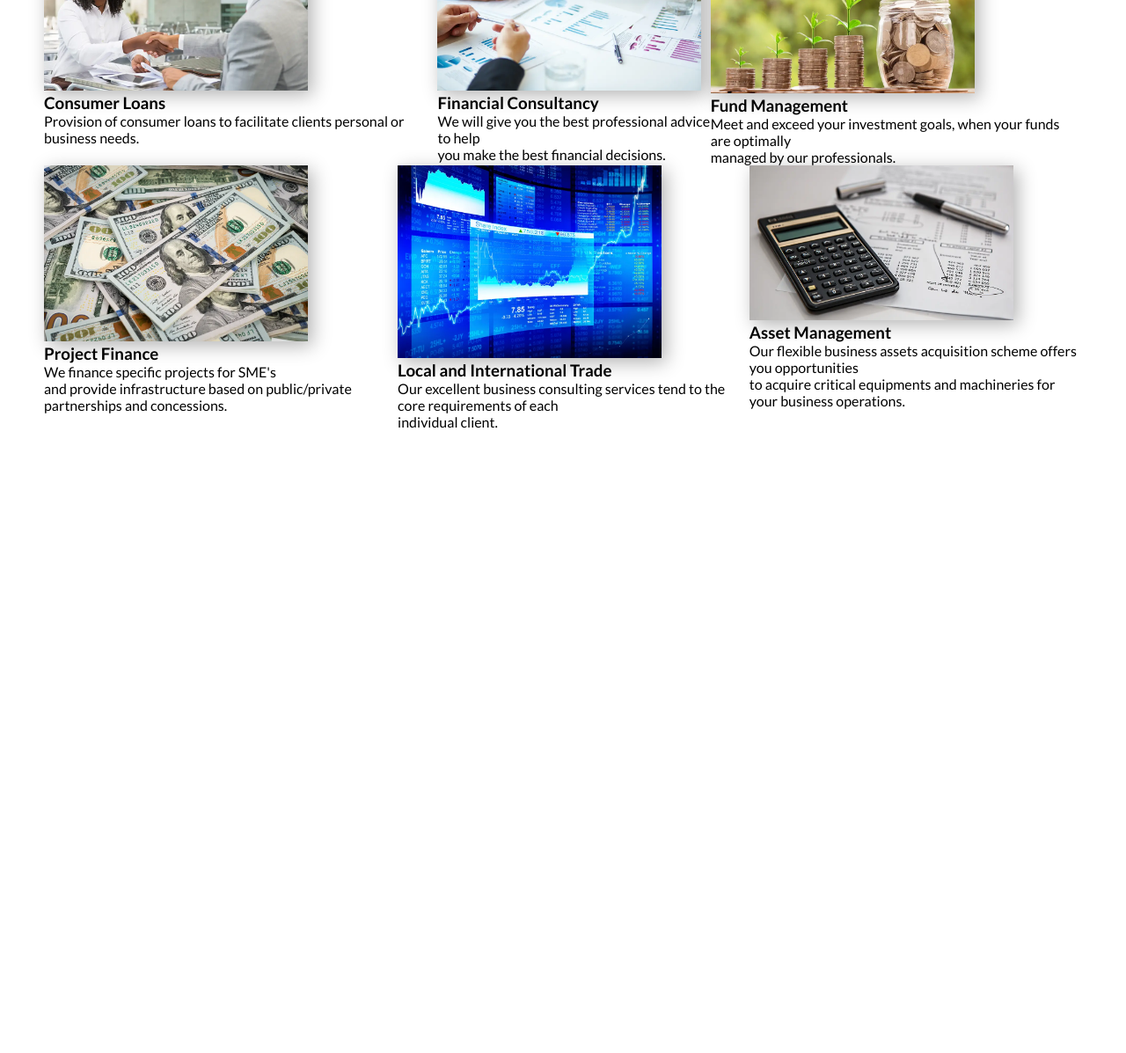
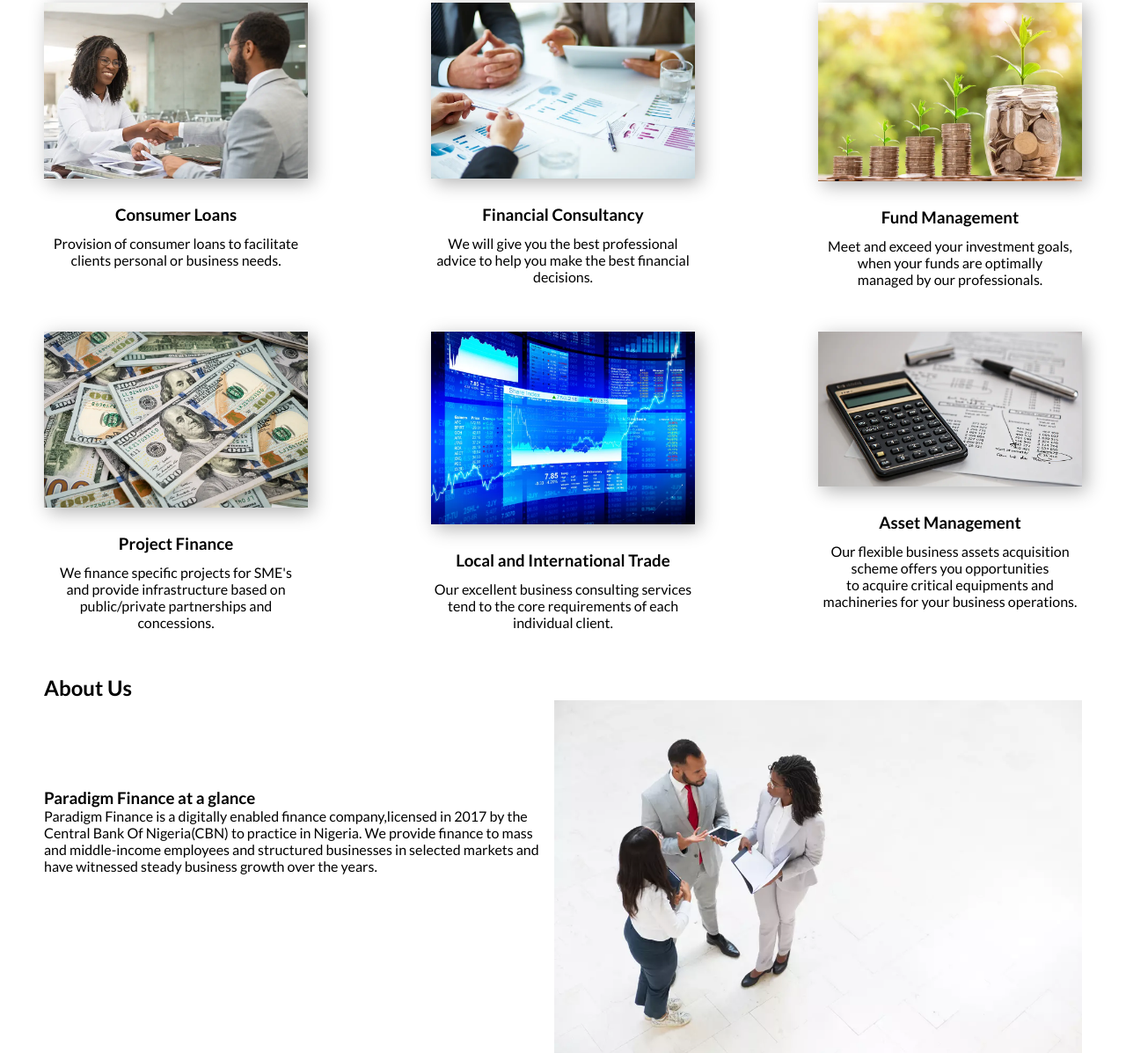
Before and after one commit to patrick-nsolo/PARADIGM-FINANCE, a plain HTML site: page index.html in a window 1280 px wide. Shown: the part 926-2123 px from the top of the page at 88% size. Before the commit the page ends 1415 px from the top, so only its background shows below. Drawn offline with Linux system fonts and the light colour scheme.

Commit message:
further commits
Site is taking better shape

```diff
--- a/index.html
+++ b/index.html
@@ -47,7 +47,7 @@
         </div>
     </div>
     <!--Service Section-->
-    <section>
+    <section class="service_section">
         <div class="wrapper">
             <h2 class="services">Our Services</h2>
             <div class="top_services">
@@ -59,7 +59,7 @@
                 <div class="service">
                     <img class="service_image" src="/images/consultancy.webp" alt=""/>
                     <h3 class="service-name">Financial Consultancy</h3>
-                    <p class="service-text">We will give you the best professional advice to help<br> you make the best financial decisions.</p>
+                    <p class="service-text">We will give you the best professional advice to help you make the best financial decisions.</p>
                 </div>
                 <div class="service">
                     <img class="service_image" src="/images/fund-management.webp" alt=""/>
@@ -69,19 +69,19 @@
                 </div>
             </div>
             <div class="bottom_services">
-                <div>
+                <div class="service">
                     <img class="service_image" src="images/project-fund.webp" alt=""/>
                     <h3 class="service-name">Project Finance</h3>
                     <p class="service-text">We finance specific projects for SME's <br>
                         and provide infrastructure based on public/private partnerships and concessions. </p>
                 </div>
-                <div>
+                <div class="service">
                     <img class="service_image" src="/images/trade.webp" alt=""/>
                     <h3 class="service-name">Local and International Trade</h3>
                     <p class="service-text">Our excellent business consulting services tend to the core requirements of each<br>
                         individual client.</p>
                 </div>
-                <div>
+                <div class="service">
                     <img class="service_image" src="/images/asset-manamgement.webp" alt=""/>
                     <h3 class="service-name">Asset Management</h3>
                     <p class="service-text">Our flexible business assets acquisition scheme offers you opportunities<br>
@@ -90,6 +90,22 @@
             </div>
         </div>
     </section>
+    <!--About Us Section-->
+    <section class="about_section">
+        <div class="wrapper about_wrapper">
+            <h2 class="about_us">About Us</h2>
+            <div class="about-info">
+                <div class="about_text">
+                <h3><span>Paradigm Finance</span> at a glance</h3>
+                <p>Paradigm Finance is a digitally enabled finance company,licensed in 2017 by the Central Bank Of Nigeria(CBN)
+                 to practice in Nigeria. We provide finance to mass and middle-income employees and structured businesses in
+                 selected markets and have witnessed steady business growth over the years.</p>
+                </div>
+                <img class="paradigm-team" src="/images/paradigm-team.webp" alt="paradigm-team-together"/>
+            </div>
+        </div>
+    </section>
+
     <script src="/app.js"></script>
 </body>
 
--- a/styles/style.css
+++ b/styles/style.css
@@ -50,7 +50,10 @@
 .head .frontpage_info .btn-right{
     background: linear-gradient(to right,#FF0000 ,#651616);
 }
-/*Service Section Styling*/
+/*Service Section Styling starts*/
+.service_section{
+    margin-top: 50px;
+}
 .wrapper{
     max-width:1320px;
     padding: 0 50px;
@@ -60,20 +63,56 @@
 .service_image{
     width:300px;
     box-shadow: 5px 5px 20px rgba(0,0,0,0.3);
+    display: block;
+    transition: 0.5s ease;
+}
+.service_image:hover{
+    transform: scale(1.08);
+}
+.service{
+    max-width: 300px;
 }
 .top_services{
     display: flex;
+    justify-content: space-between;
+    margin-top:50px ;
 }
 .bottom_services{
     display: flex;
+    justify-content: space-between;
+    margin-top: 50px;
 }
+.service-name {
+    margin-top: 30px;
+    text-align: center;
+}
+.service-text{
+    margin-top: 12px;
+    text-align: center;
+}
+/*Service Section Styling ends*/
 
 
-
-
-
-
-
+/*About Us Styling starts*/
+.about_section{
+    margin-top: 50px;
+}
+.wrapper{
+    max-width:1320px;
+    padding: 0 50px;
+    margin:0 auto;
+    flex-wrap: wrap;
+}
+.about-info{
+    display: flex;
+}
+.about_text{
+    margin-top: 100px;
+}
+.paradigm-team{
+    width: 600px;
+}
+/*About Us Styling ends*/
 /*utility classes*/
 .text-secondary{
     color:#FF0000;
```
Also changed, not shown: images/paradigm-team.webp (added).
